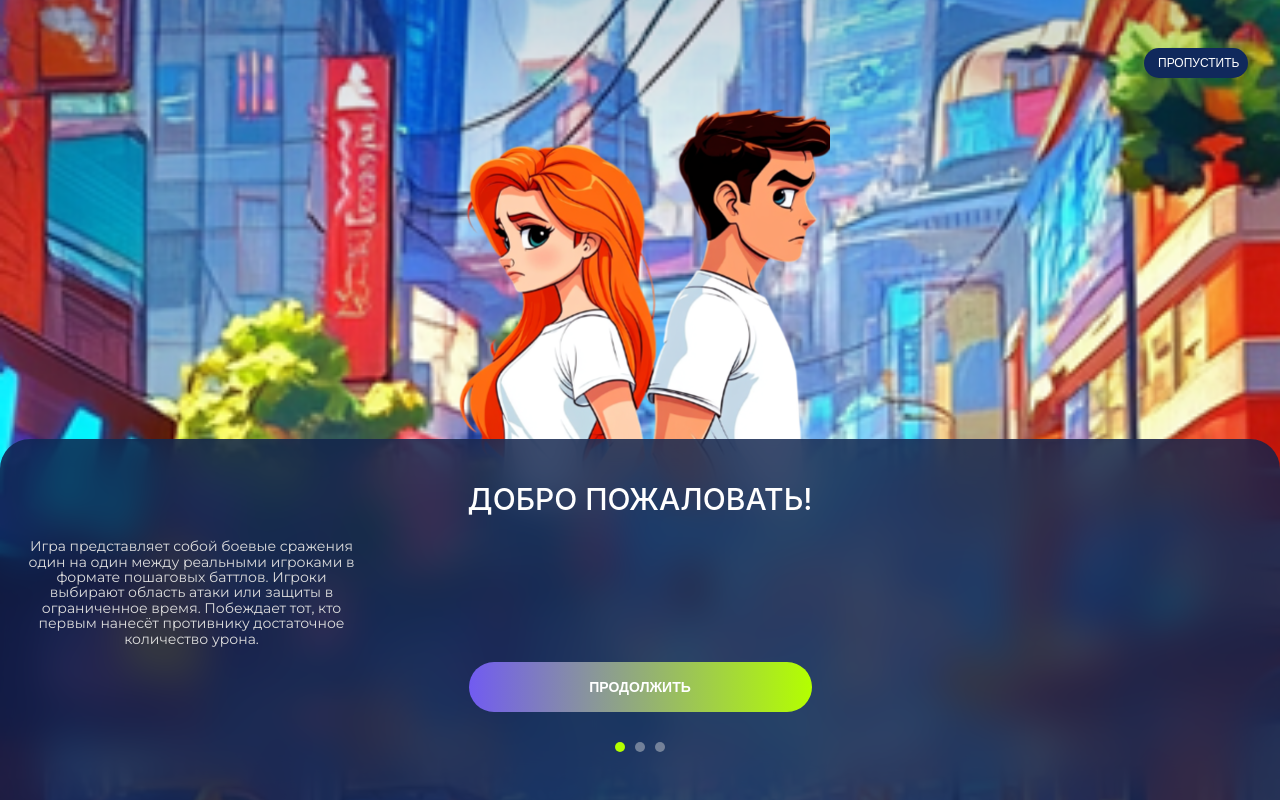
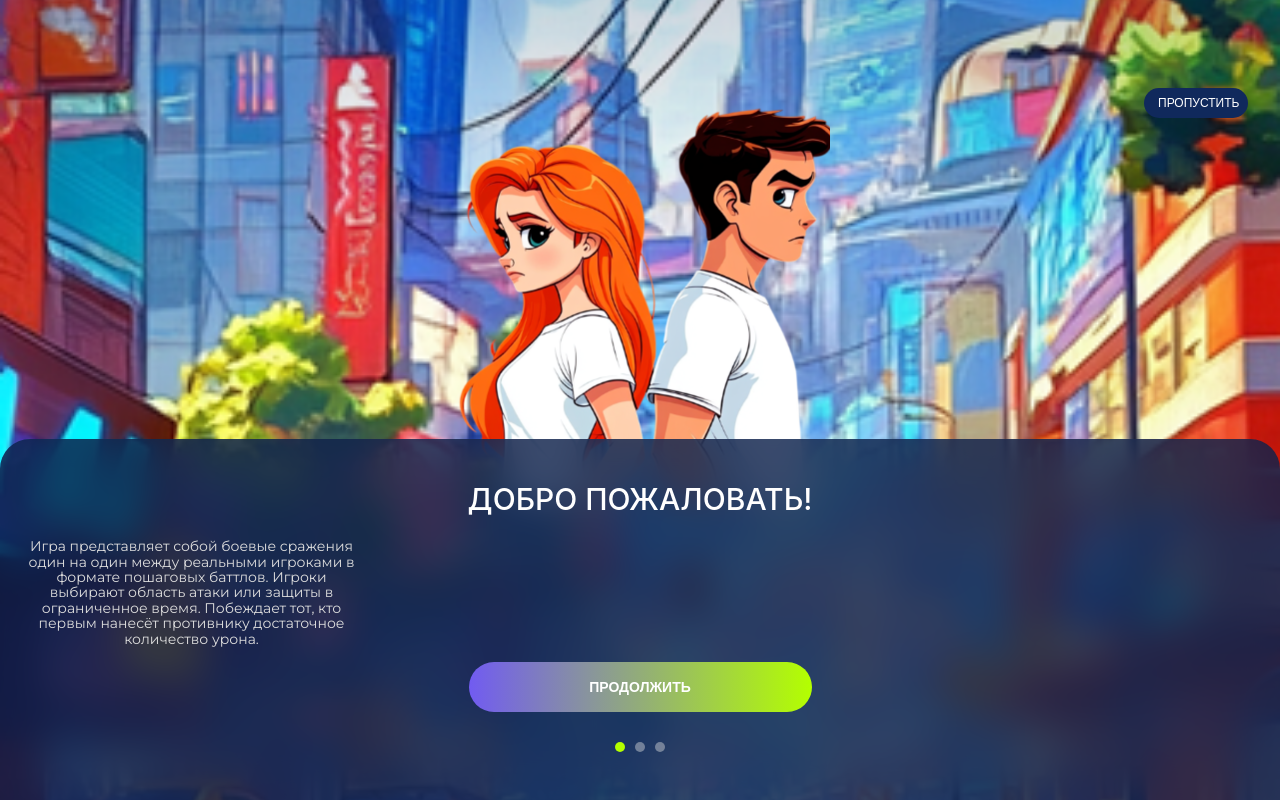
Before and after one commit to starc55/AdLink, a React (Create React App) app: page / in a window 1280 px wide. Built offline with nearby package versions, Linux system fonts and the light colour scheme; a web font is replaced by a local one.

Commit message:
first commit

```diff
--- a/src/style.css
+++ b/src/style.css
@@ -52,7 +52,7 @@
   font-weight: 400;
   border-radius: 50px;
   position: absolute;
-  top: 3rem;
+  top: 5.5rem;
   right: 2rem;
 }
 
```
